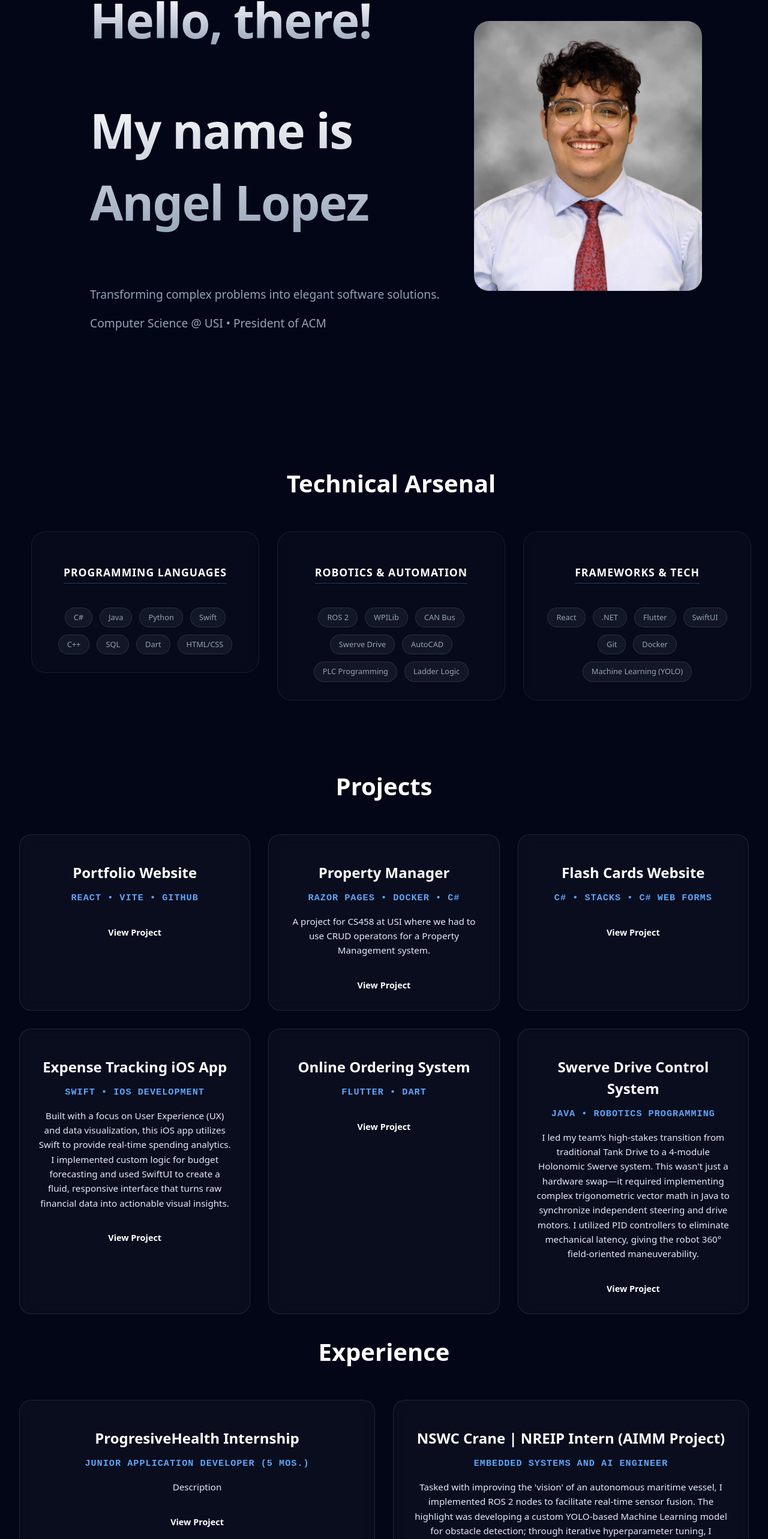
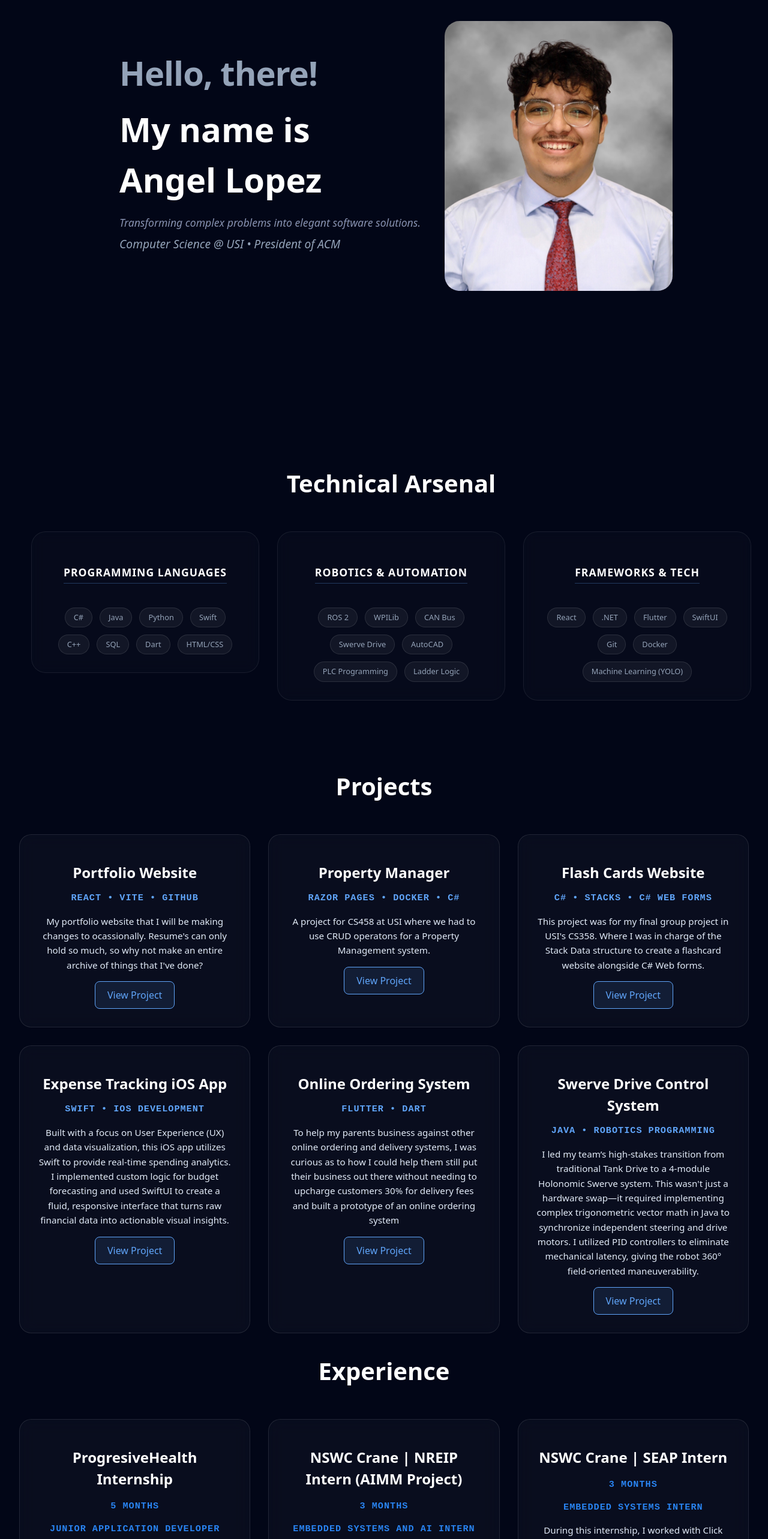
Before and after one commit to Angel0192/PersonalPortfolio, a React (Vite) app: page / in a window 1280 px wide. Shown: the part 169-2735 px from the top of the page at 60% size. Built offline with nearby package versions, Linux system fonts and the light colour scheme.

Commit message:
finished v1

```diff
--- a/src/App.css
+++ b/src/App.css
@@ -1,9 +1,9 @@
-
 #root {
   max-width: 1280px;
   margin: 0 auto;
   padding: 2rem;
   text-align: center;
+  cursor: pointer;
 }
 
 .logo {
@@ -12,9 +12,11 @@
   will-change: filter;
   transition: filter 300ms;
 }
+
 .logo:hover {
   filter: drop-shadow(0 0 2em #646cffaa);
 }
+
 .logo.react:hover {
   filter: drop-shadow(0 0 2em #61dafbaa);
 }
@@ -23,6 +25,7 @@
   from {
     transform: rotate(0deg);
   }
+
   to {
     transform: rotate(360deg);
   }
@@ -43,13 +46,13 @@
 }
 
 .hero-section {
-  height: 100vh; /* Full screen height */
+  height: 100vh;
+  /* Full screen height */
   display: flex;
   justify-content: center;
   align-items: center;
   text-align: center;
   padding: 0 20px;
-
   position: relative;
   overflow: hidden;
 }
@@ -64,25 +67,57 @@
   height: 400px;
   background: radial-gradient(circle, rgba(248, 113, 113, 0.15) 0%, transparent 70%);
   filter: blur(60px);
-  z-index: -1; /* Puts it behind the text */
+  z-index: -1;
+  /* Puts it behind the text */
 }
 
-.hero-text{
+/* The Greeting (Small and Subtle) */
+.hero-title {
+  font-size: 3.5rem;
+  /* Large and bold */
+  font-weight: 700;
+  color: linear-gradient(to bottom, #ffffff, #edf5ff);
+  margin-bottom: 20px !important;
+  /* Tighter gap to the name */
+  letter-spacing: -1px;
+}
+
+.test {
+  justify-content: center !important;
+  align-items: center !important;
+}
+
+/* The Name (Secondary but Clear) */
+.hero-name {
+  font-size: 3.5rem;
+  /* Keeping it large but distinct */
+  font-weight: 700;
+  color: #ffffff;
+  /* Slightly dimmer than pure white */
+  margin-top: 10px !important;
+  /* Creates breathing room before the bio */
+  margin-bottom: 0px;
+  display: block;
+  /* Ensures it sits on its own line */
+}
+
+/* The Bio/Subtitles (Small and clean) */
+.hero-description,
+.hero-subtitle {
+  font-size: 1.1rem;
+  color: #8892b0;
+  /* Muted color for secondary info */
+  font-style: italic;
+  margin-bottom: 0.5rem;
+  font-weight: 400;
+}
+
+.hero-text {
   flex: 1;
   font-size: 1.2rem;
   color: #94a3b8;
   max-width: 600px;
   margin: 0 auto 30px auto;
-}
-
-.hero-title {
-  bottom: 10px !important;
-  font-size: clamp(2rem, 8vw, 5rem); /* Responsive font: small on phone, huge on MacBook */
-  font-weight: 700;
-  letter-spacing: -0.02em; /* Tighter letters look more modern */
-  background: linear-gradient(to bottom, #ffffff, #94a3b8);
-  -webkit-background-clip: text;
-  -webkit-text-fill-color: transparent; /* This creates a subtle metallic gradient */
 }
 
 .hero-subtitle {
@@ -93,7 +128,7 @@
 }
 
 
-.hero-content{
+.hero-content {
   display: flex;
   align-items: center;
   justify-content: space-between;
@@ -131,8 +166,95 @@ section {
   width: 100%;
 }
 
-.hero-photo{
+.hero-photo {
   width: 380px;
   height: 450px;
   border-radius: 25px;
 }
+
+/* --- Contact Section (Centered & Symmetrical) --- */
+.contact-container {
+  display: flex;
+  flex-direction: row;
+  justify-content: center;
+  align-items: flex-start;
+  gap: 80px;
+  width: 100%;
+  margin-top: 40px;
+}
+
+.contact-info {
+  flex: 1;
+  text-align: left;
+  max-width: 500px;
+}
+
+.contact-grid {
+  flex: 1;
+  display: flex;
+  flex-direction: column;
+  gap: 15px;
+  max-width: 500px;
+}
+
+.contact-card {
+  width: 100%;
+  display: flex;
+  align-items: center;
+  padding: 20px;
+  background: rgba(255, 255, 255, 0.03);
+  backdrop-filter: blur(10px);
+  border: 1px solid rgba(255, 255, 255, 0.1);
+  border-radius: 12px;
+  text-decoration: none;
+  color: #ccd6f6;
+  transition: all 0.3s ease;
+}
+
+.contact-card:hover {
+  transform: translateX(10px);
+  border-color: #60a5fa;
+  background: rgba(96, 165, 250, 0.1);
+}
+
+/* --- Logo & Animations --- */
+.logo {
+  height: 6em;
+  padding: 1.5em;
+  will-change: filter;
+  transition: filter 300ms;
+}
+
+.logo:hover {
+  filter: drop-shadow(0 0 2em #646cffaa);
+}
+
+.logo.react:hover {
+  filter: drop-shadow(0 0 2em #61dafbaa);
+}
+
+@keyframes logo-spin {
+  from {
+    transform: rotate(0deg);
+  }
+
+  to {
+    transform: rotate(360deg);
+  }
+}
+
+/* --- Responsive Adjustments --- */
+@media (max-width: 968px) {
+
+  .hero-content,
+  .contact-container {
+    flex-direction: column-reverse;
+    text-align: center;
+    align-items: center;
+  }
+
+  .contact-info,
+  .hero-text {
+    text-align: center;
+  }
+}
--- a/src/App.jsx
+++ b/src/App.jsx
@@ -4,11 +4,15 @@ import Navbar from './components/Navbar/navbar'
 import ProjectCard from './components/ProjectCard/projectCard';
 import Card from './components/Card/Card'
 import Skills from './components/Skills/skills';
-import { projectData, experience, campusEngagement } from "./data"
+import { projectData, experience, otherEngagement } from "./data"
 
 function App() {
+  const socialLinks = [
+    { label: "LinkedIn", link: "https://www.linkedin.com/in/angellopez-compsci/", icon: "🔗" },
+    { label: "GitHub", link: "https://github.com/Angel0192", icon: "💻" },
+    { label: "Email", link: "mailto:angellope904@gmail.com", icon: "📧" }
+  ];
   return (
-    // The main wrapper needs a dark background for the glass to pop
     <div className="App">
       <Navbar />
 
@@ -16,11 +20,16 @@ function App() {
         <div className="hero-content">
           <div className="hero-text">
             <h1 className="hero-title">Hello, there!</h1>
-            <h3 className='hero-title'>My name is Angel Lopez</h3>
-            <p className="hero-description">
-              Transforming complex problems into elegant software solutions.
-            </p>
-            <p className="hero-description">Computer Science @ USI • President of ACM</p>
+            <h2 className="hero-name">My name is <br /> Angel Lopez</h2>
+
+            <div className='test'>
+              <p className="hero-description">
+                Transforming complex problems into elegant software solutions.
+              </p>
+              <p className="hero-subtitle">
+                Computer Science @ USI • President of ACM
+              </p>
+            </div>
           </div>
           <div className="hero-image-wrapper">
             <img src='src/assets/linkedin.JPG' className="hero-photo" alt='Angel Ortega-Lopez' />
@@ -41,27 +50,57 @@ function App() {
               title={project.title}
               tech={project.tech}
               description={project.description}
+              link={project.link}
             />
           ))}
         </div>
       </section>
 
-      {/* Experience Section*/}
+      {/* Experience Section | Swap ProjectCard to Card*/}
       <section id='experience'>
         <h2 className='section-heading'>Experience</h2>
         <div className='grid'>
           {experience.map((exp) => (
-            <ProjectCard
+            <Card
               key={exp.id}
               title={exp.title}
-              tech={exp.tech}
+              role={exp.role}
               description={exp.description}
+              timeline={exp.timeline}
             />
           ))}
         </div>
       </section>
 
       {/* Campus Engagement Section*/}
+      <section id='campusEngage'>
+
+      </section>
+
+      {/* Contact Me*/}
+      <section id="contact" className="contact-section">
+      <h2 className="section-heading">Get In Touch</h2>
+      <div className="contact-container">
+
+        <div className="contact-info">
+          <h3>Let's build something, together.</h3>
+          <p>
+            I'm currently looking for new opportunities and my inbox is always open.
+            Whether you have a question or just want to say hi, I'll try my best to get back to you!
+          </p>
+        </div>
+
+        <div className="contact-grid">
+          {socialLinks.map((item, index) => (
+            <a key={index} href={item.link} target="_blank" rel="noopener noreferrer" className="contact-card">
+              <span className="contact-icon">{item.icon}</span>
+              <span className="contact-label">{item.label}</span>
+            </a>
+          ))}
+        </div>
+
+      </div>
+    </section>
 
     </div>
   );
--- a/src/components/Card/Card.css
+++ b/src/components/Card/Card.css
@@ -17,6 +17,21 @@
     box-shadow: 0 15px   35px rgba(0, 0, 0, 0.4);
 }
 
+.tags{
+    display: flex;
+    justify-content: center;
+    align-items: center;
+}
+
+.tag {
+    font-family: 'Courier New', Courier, monospace;
+    font-size: 0.95rem;
+    font-weight: 600;
+    color: #2984f2;
+    text-transform: uppercase;
+    letter-spacing: 1px;
+}
+
 
 .card-title{
     font-size: 1.5rem;
--- a/src/components/Card/Card.jsx
+++ b/src/components/Card/Card.jsx
@@ -1,10 +1,13 @@
+import './card.css'
 
-
-const Card = ({title, description}) => {
+const Card = ({title, description, role, timeline}) => {
     return (
         <div className='card'>
             <div className='card-content'>
-                <h3 className='card-title'>{title}</h3>
+                <h2 className='card-title'>{title}</h2>
+
+                    <h3 className="tag">{timeline}</h3>
+                    <h3 className="tag">{role}</h3>
 
                 <p className='card-description'>{description}</p>
 
--- a/src/components/ProjectCard/projectCard.css
+++ b/src/components/ProjectCard/projectCard.css
@@ -40,14 +40,18 @@
 
 .view-project {
     display: inline-block;
-    margin-top: 20px;
-    color: white;
+    padding: 10px 20px;
+    background: rgba(96, 165, 250, 0.1);
+    border: 1px solid #60a5fa;
+    border-radius: 8px;
+    color: #60a5fa;
     text-decoration: none;
-    font-size: 0.9rem;
-    font-weight: 600;
-    transition: color 0.3s ease;
+    font-weight: 500;
+    transition: all 0.3s ease;
 }
 
-.view-project:hover{
-    color: #60a5fa
+.view-project:hover {
+    background: #60a5fa;
+    color: #0a192f;
+    box-shadow: 0 0 15px rgba(96, 165, 250, 0.4);
 }
--- a/src/components/ProjectCard/projectCard.jsx
+++ b/src/components/ProjectCard/projectCard.jsx
@@ -14,7 +14,7 @@ const ProjectCard = ({title, tech, description, link}) => {
                 <p className='card-description'>{description}</p>
 
                 <div className='card-footer'>
-                    <a href={link} className='view-project'>View Project</a>
+                    <a href={link} target="_blank" rel="noopener noreferrer" className='view-project'>View Project</a>
                 </div>
             </div>
         </div>
--- a/src/data.js
+++ b/src/data.js
@@ -3,8 +3,8 @@ export const projectData = [
         id: 1,
         title: "Portfolio Website",
         tech: "React • Vite • Github",
-        description: "",
-        link: "#"
+        description: "My portfolio website that I will be making changes to ocassionally. Resume's can only hold so much, so why not make an entire archive of things that I've done?",
+        link: "https://github.com/Angel0192/PersonalPortfolio"
     },
 
     {
@@ -12,14 +12,14 @@ export const projectData = [
         title: "Property Manager",
         tech: "Razor Pages • Docker • C# ",
         description: "A project for CS458 at USI where we had to use CRUD operatons for a Property Management system.",
-        link: "",
+        link: "https://github.com/Angel0192/CS458_PropertyManager",
     },
 
     {
         id: 3,
         title: "Flash Cards Website",
         tech: "C# • Stacks • C# Web Forms",
-        description: "",
+        description: "This project was for my final group project in USI's CS358. Where I was in charge of the Stack Data structure to create a flashcard website alongside C# Web forms. ",
         link: "https://github.com/Angel0192/CS358_Flashcard_Project_Stacks",
     },
 
@@ -28,15 +28,15 @@ export const projectData = [
         title: "Expense Tracking iOS App",
         tech: "Swift • iOS Development",
         description: "Built with a focus on User Experience (UX) and data visualization, this iOS app utilizes Swift to provide real-time spending analytics. I implemented custom logic for budget forecasting and used SwiftUI to create a fluid, responsive interface that turns raw financial data into actionable visual insights.",
-        link: "#",
+
     },
 
     {
         id: 5,
         title: "Online Ordering System",
         tech: "Flutter • Dart",
-        description: "",
-        link: "#"
+        description: "To help my parents business against other online ordering and delivery systems, I was curious as to how I could help them still put their business out there without needing to upcharge customers 30% for delivery fees and built a prototype of an online ordering system",
+
     },
 
     {
@@ -44,7 +44,7 @@ export const projectData = [
         title: "Swerve Drive Control System",
         tech: "Java • Robotics Programming",
         description: "I led my team’s high-stakes transition from traditional Tank Drive to a 4-module Holonomic Swerve system. This wasn't just a hardware swap—it required implementing complex trigonometric vector math in Java to synchronize independent steering and drive motors. I utilized PID controllers to eliminate mechanical latency, giving the robot 360° field-oriented maneuverability.",
-        link: ""
+        link: "https://github.com/Angel0192/HiFi_2024_Code"
     }
 
 ]
@@ -54,22 +54,49 @@ export const experience = [
     {
         id: 1,
         title: "ProgresiveHealth Internship",
-        tech: "Junior Application Developer (5 mos.)",
-        description: "Description",
+        role: "Junior Application Developer ",
+        timeline: "5 Months",
+        description: "During this Fall through Spring Semester Internship, I was able to learn and pick up React for app development. I was tasked with creating SQL SPROCS and understanding system archictectures",
     },
 
     {
         id: 2,
         title: "NSWC Crane | NREIP Intern (AIMM Project)",
-        tech: "Embedded Systems and AI Engineer",
-        description: "Tasked with improving the 'vision' of an autonomous maritime vessel, I implemented ROS 2 nodes to facilitate real-time sensor fusion. The highlight was developing a custom YOLO-based Machine Learning model for obstacle detection; through iterative hyperparameter tuning, I achieved an 80% confidence rating in high-glare, real-world water environments."
+        role: "Embedded Systems and AI Intern",
+        timeline: "3 Months",
+        description: "During my second summer with NSWC Crane, I was assigned to work in a cohort alongside Dr. Kevin Lee. Where I was given responsibilities for helping annotate a data model and getting rotors to work via PWM Signal on an Arduino Nano ESP32"
+    },
+
+    {
+        id: 3,
+        title: "NSWC Crane | SEAP Intern",
+        role: "Embedded Systems Intern",
+        timeline: "3 Months",
+        description: "During this internship, I worked with Click PLC. Where I was introducted to Ladder Logic and C-More HMI's"
+    },
+
+    {
+        id: 4,
+        title: "El Mazatlan",
+        role: "Waiter / Assistant Manager",
+        timeline: "4 Years",
+        description: "Growing up in my families resturaunt, I was blessed with the opportunity to have many of my professional skills start developing here with handling customer service.",
     }
+
 ]
-export const campusEngagement = [
+
+export const otherEngagement = [
+    {
+        id: 1,
+        title: "Common Grounds Podcast",
+        tags: "Audio Engineering • Riverside",
+        description: "Technical prodcution and audio editing for the podcast"
+    },
+
     {
         id: 2,
-        title: "Common Grounds Podcast",
-        tech: "Audio Engineering • Riverside",
-        description: "Technical prodcution and audio editing for the podcast"
+        title: "New Beginnings Lakeside Church",
+        tags: "Audio/Visual • ProPresenter",
+        description: "At New Beginnings, I serve in the tech booth where I use the gifts to give back to the church."
     },
 ]
```
